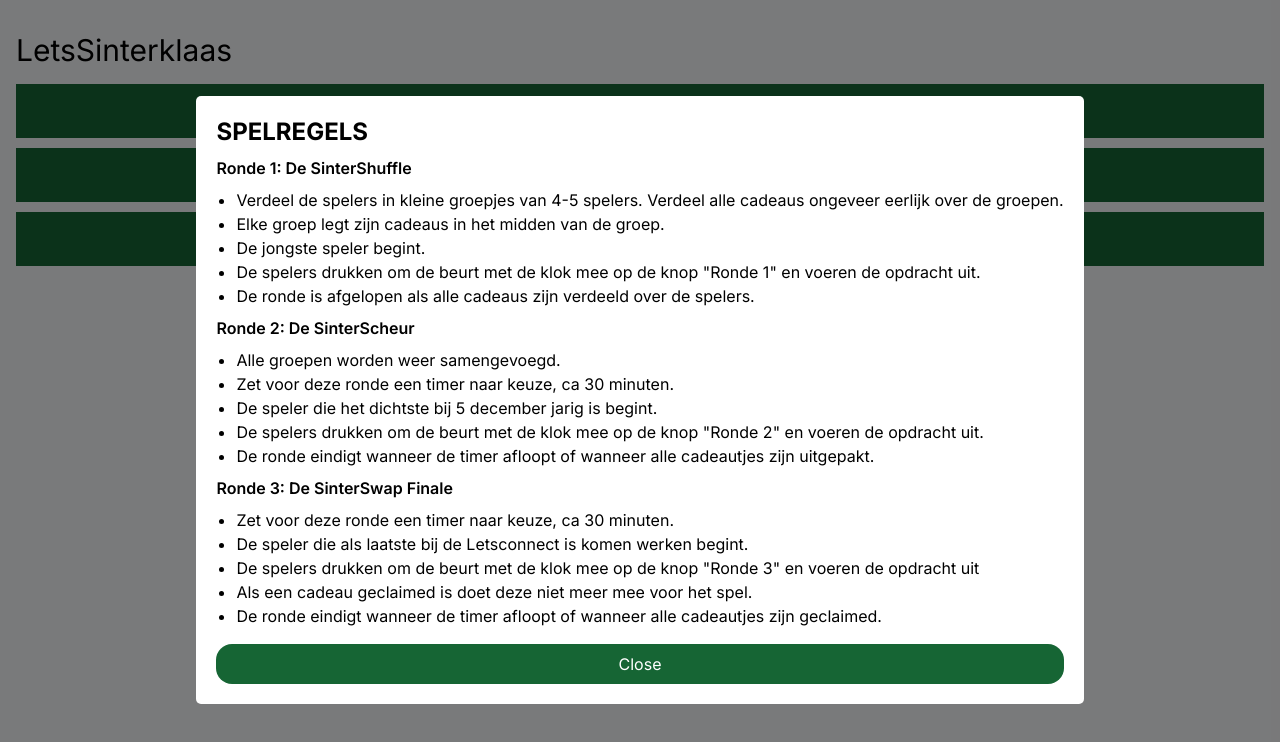
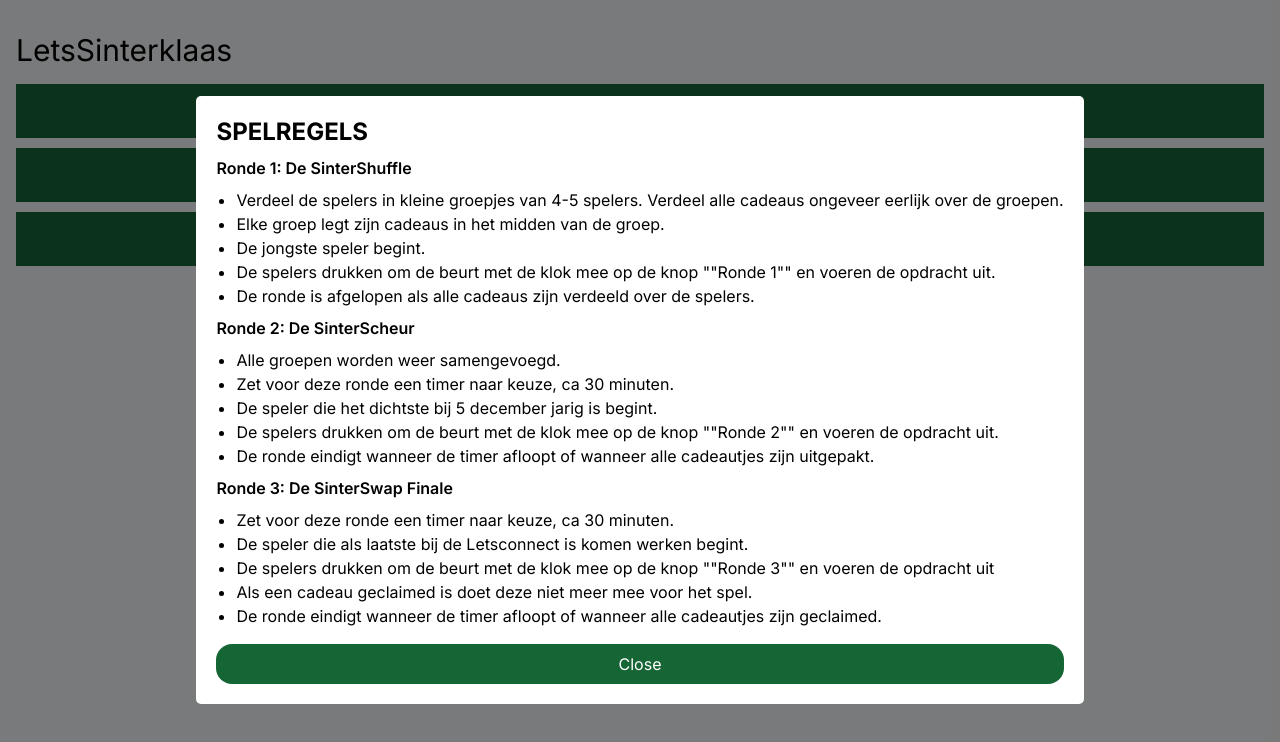
Before and after one commit to lemmenri/LetsSinterklaas, a Next.js app: page / in a window 1280 px wide. Both pictures are taken after a click on the button "Spelregels". Shown: the top 742 px of the page. Built offline with nearby package versions, Linux system fonts and the light colour scheme.

Commit message:
escaped characters

```diff
--- a/src/components/spelregels.jsx
+++ b/src/components/spelregels.jsx
@@ -20,7 +20,7 @@ export const Spelregels = () => {
                     De jongste speler begint.
                 </li>
                 <li>
-                    De spelers drukken om de beurt met de klok mee op de knop "Ronde 1" en voeren de opdracht uit.
+                    De spelers drukken om de beurt met de klok mee op de knop &quot;"Ronde 1&quot;" en voeren de opdracht uit.
                 </li>
                 <li>
                     De ronde is afgelopen als alle cadeaus zijn verdeeld over de spelers.
@@ -41,7 +41,7 @@ export const Spelregels = () => {
                     De speler die het dichtste bij 5 december jarig is begint.
                 </li>
                 <li>
-                    De spelers drukken om de beurt met de klok mee op de knop "Ronde 2" en voeren de opdracht uit.
+                    De spelers drukken om de beurt met de klok mee op de knop &quot;"Ronde 2&quot;" en voeren de opdracht uit.
                 </li>
                 <li>
                     De ronde eindigt wanneer de timer afloopt of wanneer alle cadeautjes zijn uitgepakt.
@@ -59,7 +59,7 @@ export const Spelregels = () => {
                     De speler die als laatste bij de Letsconnect is komen werken begint.
                 </li>
                 <li>
-                    De spelers drukken om de beurt met de klok mee op de knop "Ronde 3" en voeren de opdracht uit
+                    De spelers drukken om de beurt met de klok mee op de knop &quot;"Ronde 3&quot;" en voeren de opdracht uit
                 </li>
                 <li>
                     Als een cadeau geclaimed is doet deze niet meer mee voor het spel.
```
